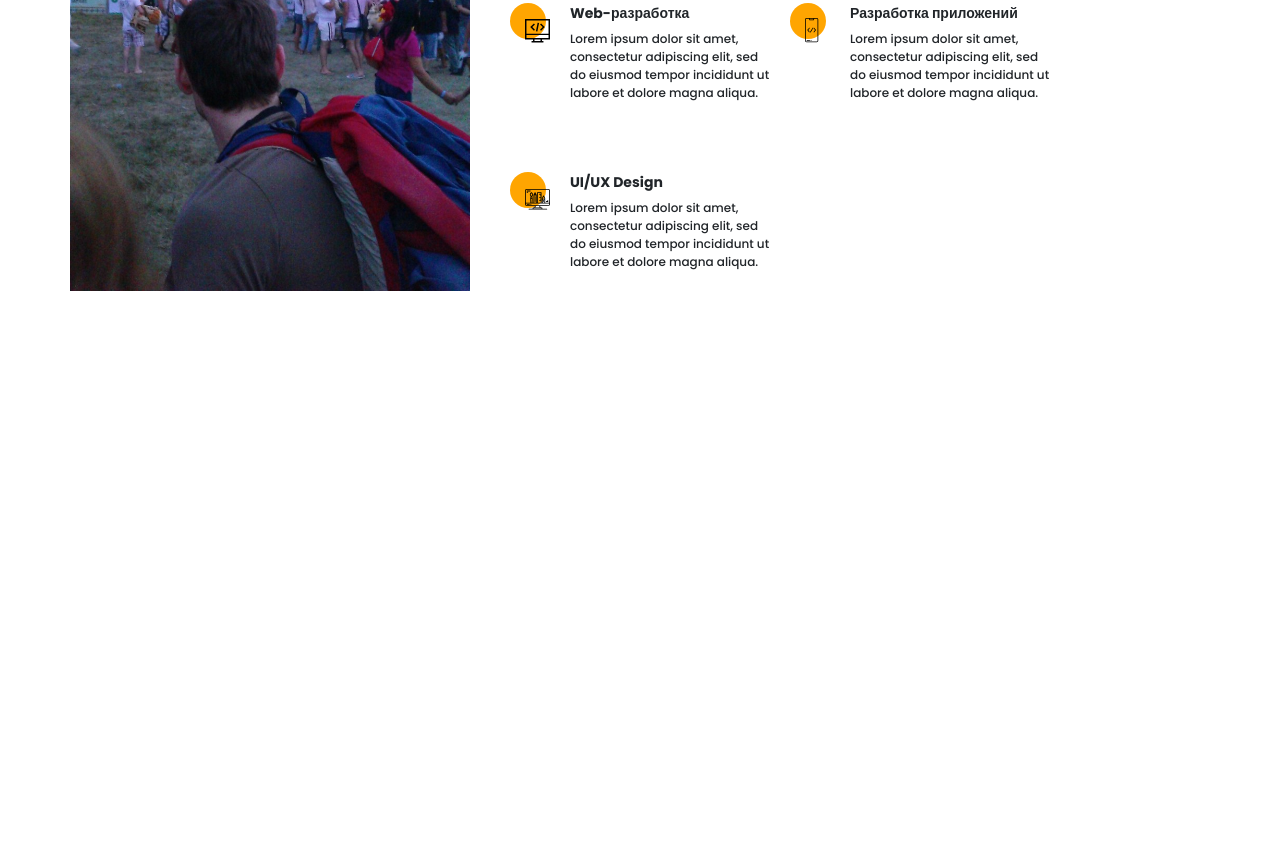
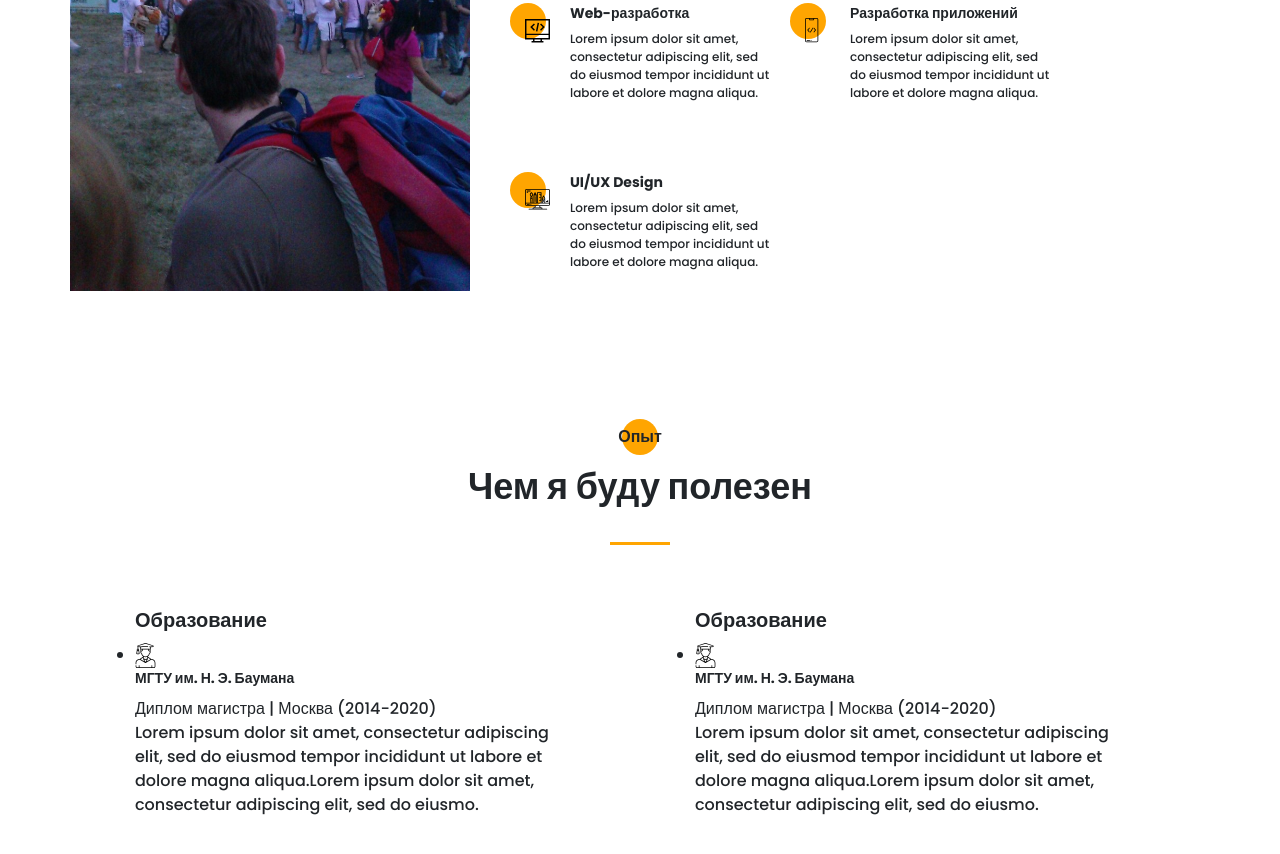
Before and after one commit to manalachi/projectPortfolio, a website: page src/index.html in a window 1280 px wide. Shown: the part 1295-2149 px from the top of the page. Before the commit the page ends 1600 px from the top, so only its background shows below. Drawn offline with nearby package versions, Linux system fonts and the light colour scheme; files that its build step writes are made by us from their sources; files whose address does not match are found by name.

Commit message:
new section RESUME

```diff
--- a/src/index.html
+++ b/src/index.html
@@ -154,6 +154,57 @@
         </div>
     </section>
 
+    <section class="resume">
+        <div class="container">
+            <h2 class="title title_fz16 resume__title">Опыт</h2>
+            <div class="title title_fz36 resume__subtitle">Чем я буду полезен</div>
+            <div class="divider"></div>
+
+            <div class="resume__wrapper">
+                <div class="resume__column">
+                    <h3 class="title title_fz20 resume__columntitle">Образование</h3>
+                    <ul>
+                        <li>
+                            <div class="resume__item">
+                                <div class="resume__item-head">
+                                    <div class="resume__item-icon">
+                                        <img src="icons/experience/university.svg" alt="university">
+                                    </div>
+                                    <h4 class="title title_fz14">МГТУ им. Н. Э. Баумана</h4>
+                                    <div class="resume__item-location">Диплом магистра |    Москва (2014-2020)
+                                    </div>
+                                </div>
+                                <div class="resume__body">
+                                    Lorem ipsum dolor sit amet, consectetur adipiscing elit, sed do eiusmod tempor incididunt ut labore et dolore magna aliqua.Lorem ipsum dolor sit amet, consectetur adipiscing elit, sed do eiusmo.
+                                </div>
+                            </div>
+                        </li>
+                    </ul>
+                </div>
+                <div class="resume__column">
+                    <h3 class="title title_fz20 resume__columntitle">Образование</h3>
+                    <ul>
+                        <li>
+                            <div class="resume__item">
+                                <div class="resume__item-head">
+                                    <div class="resume__item-icon">
+                                        <img src="icons/experience/university.svg" alt="university">
+                                    </div>
+                                    <h4 class="title title_fz14">МГТУ им. Н. Э. Баумана</h4>
+                                    <div class="resume__item-location">Диплом магистра |    Москва (2014-2020)
+                                    </div>
+                                </div>
+                                <div class="resume__body">
+                                    Lorem ipsum dolor sit amet, consectetur adipiscing elit, sed do eiusmod tempor incididunt ut labore et dolore magna aliqua.Lorem ipsum dolor sit amet, consectetur adipiscing elit, sed do eiusmo.
+                                </div>
+                            </div>
+                        </li>
+                    </ul>
+                </div>
+            </div>
+        </div>
+    </section>
+
     <script src="js/script.js"></script>
 </body>
 </html>
--- a/src/sass/blocks/_about.scss
+++ b/src/sass/blocks/_about.scss
@@ -18,7 +18,7 @@
     &__descr {
         padding-top: 6px;
         .divider{
-            margin-top: 0;
+            margin: 0;
         }
     }
     &__title {
--- /dev/null
+++ b/src/sass/blocks/_resume.scss
@@ -0,0 +1,23 @@
+.resume {
+    padding-top: 120px;
+    height: 100vh;
+    &__title {
+        position: relative;
+        text-align: center;
+        @include before_circle;
+        &:before {
+            top: -6px;
+            left: 50%;
+            transform: translateX(-50%);
+        }
+    }
+    &__subtitle {
+        text-align: center;
+    }
+    &__wrapper {
+        display: grid;
+        padding: 60px 65px 0 65px ;
+        grid-template-columns: repeat(2, 425px);
+        column-gap: 135px;
+    }
+ }
--- a/src/sass/blocks/_title.scss
+++ b/src/sass/blocks/_title.scss
@@ -10,7 +10,11 @@
         font-size: 16px;
         line-height: 24px;
     }
-    &_36 {
+    &_fz20 {
+        font-size: 20px;
+        line-height: 30px;
+    }
+    &_fz36 {
         font-size: 36px;
     }
     &_fz48 {
--- a/src/sass/style.scss
+++ b/src/sass/style.scss
@@ -18,7 +18,7 @@
     width: 60px;
     height: 3px;
     background-color: $main-color;
-    margin-top: 25px;
+    margin: 25px auto 0;
 }
 
 @import 'blocks/promo';
@@ -27,3 +27,4 @@
 @import 'blocks/sidepanel';
 @import 'blocks/menu';
 @import 'blocks/about';
+@import 'blocks/resume';
```
Also changed, not shown: dist/css/style.min.css, dist/index.html.
